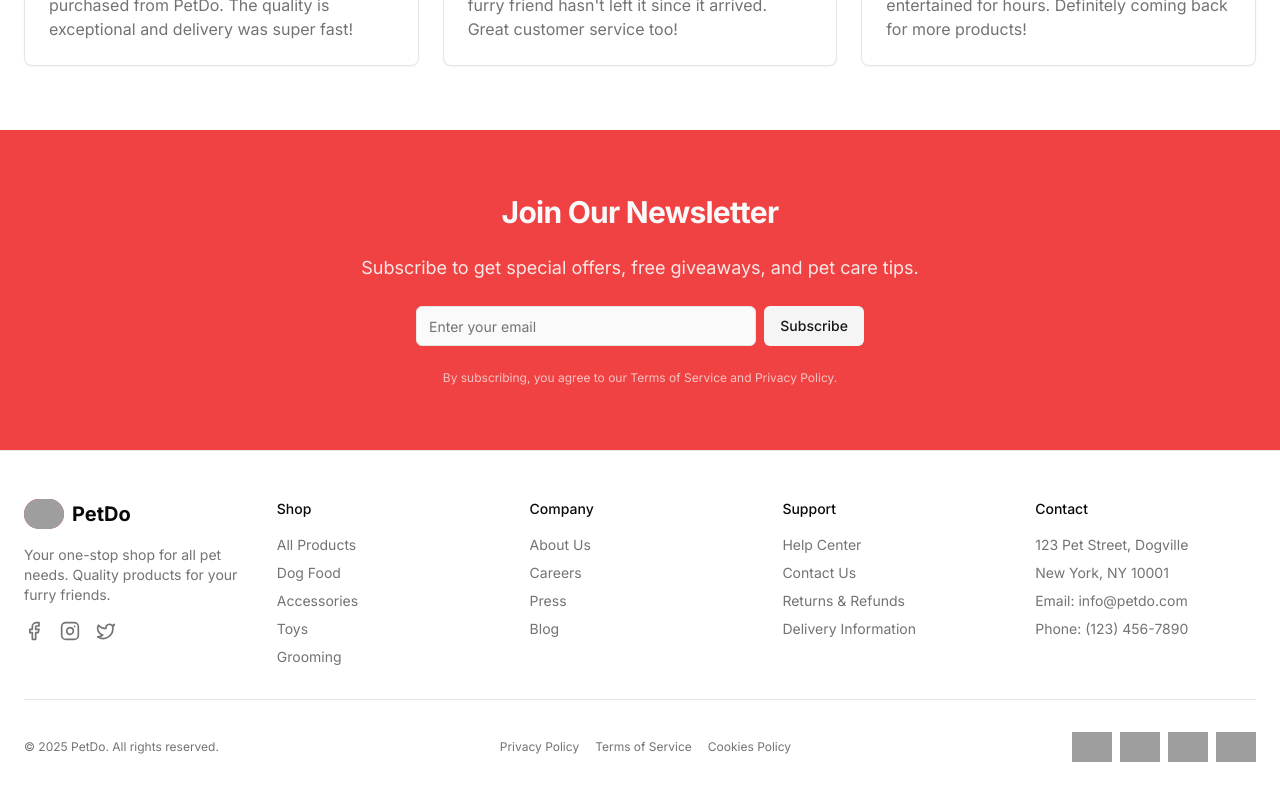
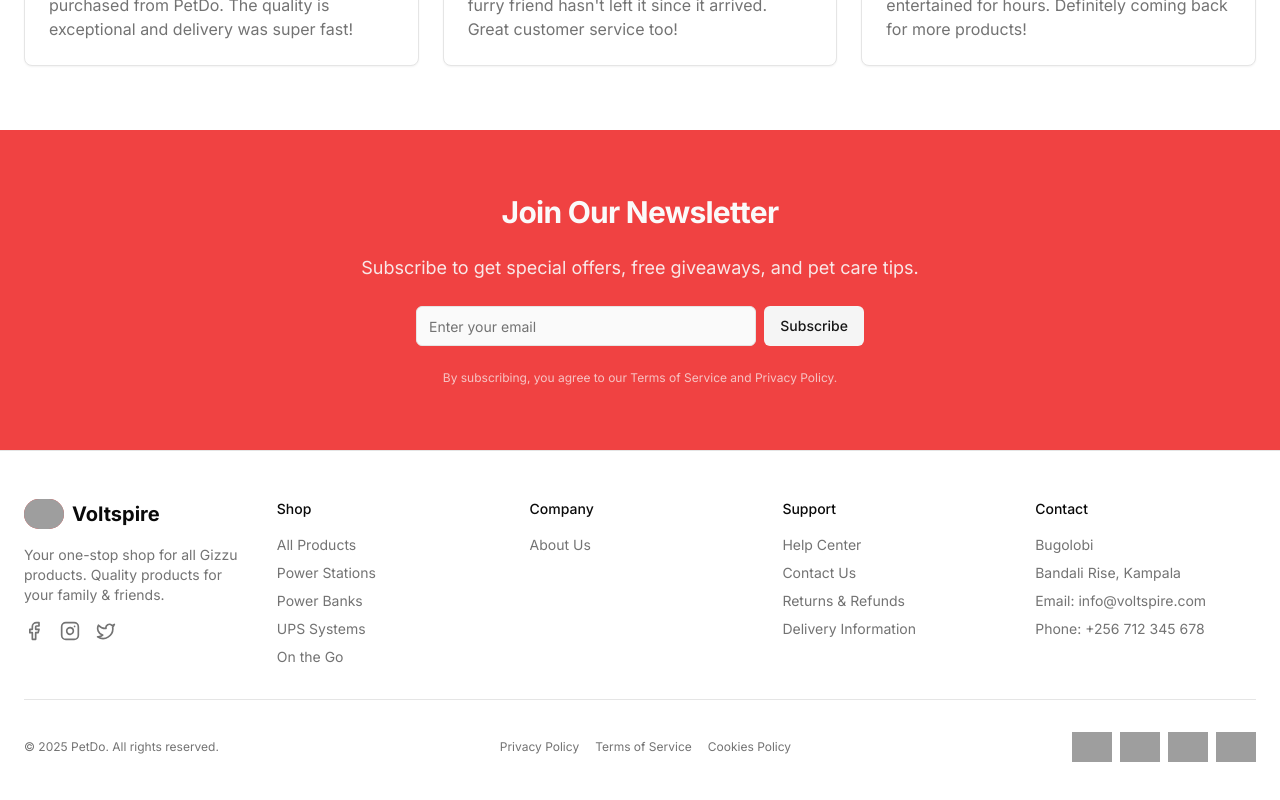
Before and after one commit to IamSituma/voltspire, a Next.js app: page / in a window 1280 px wide. Shown: the part 3222-4022 px from the top of the page. Built offline with nearby package versions, Linux system fonts and the light colour scheme; grey boxes are pictures that could not be loaded.

Commit message:
adjusted footer section

```diff
--- a/components/footer.tsx
+++ b/components/footer.tsx
@@ -15,10 +15,10 @@ export default function Footer() {
                 height={40}
                 className="rounded-full bg-primary"
               />
-              <span className="text-xl font-bold">PetDo</span>
+              <span className="text-xl font-bold">Voltspire</span>
             </Link>
             <p className="text-sm text-muted-foreground">
-              Your one-stop shop for all pet needs. Quality products for your furry friends.
+              Your one-stop shop for all Gizzu products. Quality products for your family & friends.
             </p>
             <div className="flex gap-4">
               <Link href="#" className="text-muted-foreground hover:text-primary">
@@ -83,16 +83,16 @@ export default function Footer() {
                 All Products
               </Link>
               <Link href="/category/food" className="text-sm text-muted-foreground hover:text-primary">
-                Dog Food
+                Power Stations
               </Link>
               <Link href="/category/accessories" className="text-sm text-muted-foreground hover:text-primary">
-                Accessories
+                Power Banks
               </Link>
               <Link href="/category/toys" className="text-sm text-muted-foreground hover:text-primary">
-                Toys
+                UPS Systems
               </Link>
               <Link href="/category/grooming" className="text-sm text-muted-foreground hover:text-primary">
-                Grooming
+                On the Go
               </Link>
             </nav>
           </div>
@@ -101,15 +101,6 @@ export default function Footer() {
             <nav className="flex flex-col space-y-2">
               <Link href="/about" className="text-sm text-muted-foreground hover:text-primary">
                 About Us
-              </Link>
-              <Link href="#" className="text-sm text-muted-foreground hover:text-primary">
-                Careers
-              </Link>
-              <Link href="#" className="text-sm text-muted-foreground hover:text-primary">
-                Press
-              </Link>
-              <Link href="#" className="text-sm text-muted-foreground hover:text-primary">
-                Blog
               </Link>
             </nav>
           </div>
@@ -133,10 +124,10 @@ export default function Footer() {
           <div className="space-y-4">
             <h3 className="text-sm font-medium">Contact</h3>
             <div className="flex flex-col space-y-2 text-sm text-muted-foreground">
-              <p>123 Pet Street, Dogville</p>
-              <p>New York, NY 10001</p>
-              <p>Email: info@petdo.com</p>
-              <p>Phone: (123) 456-7890</p>
+              <p>Bugolobi</p>
+              <p>Bandali Rise, Kampala</p>
+              <p>Email: info@voltspire.com</p>
+              <p>Phone: +256 712 345 678</p>
             </div>
           </div>
         </div>
```
